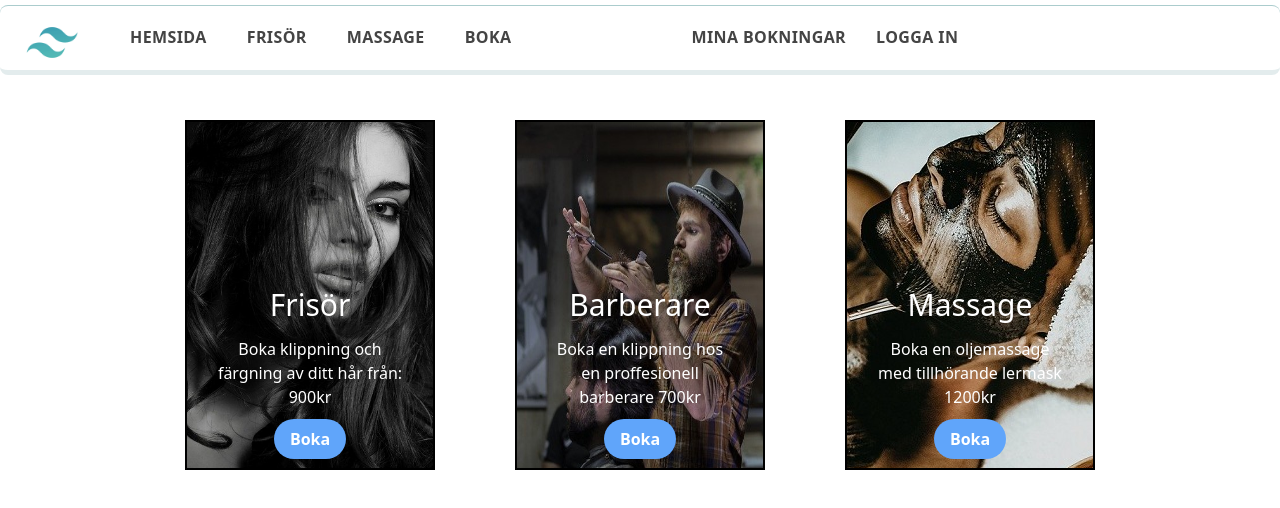
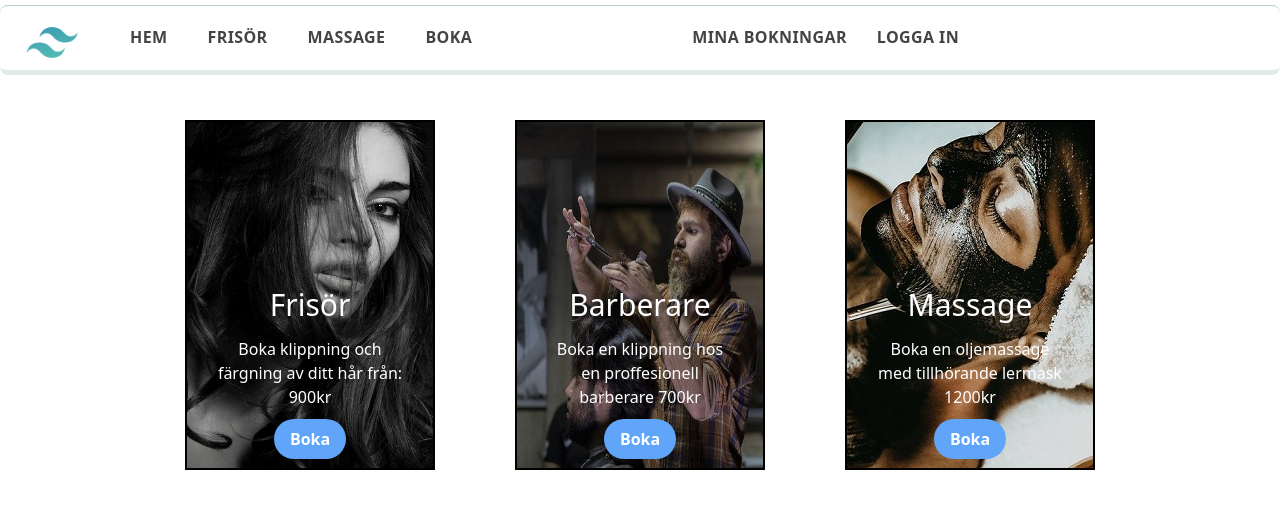
Before and after one commit to susdufva/ReactTest, a React (Create React App) app: page / in a window 1280 px wide. Shown: the top 508 px of the page. Built offline with nearby package versions, Linux system fonts and the light colour scheme.

Commit message:
minor style changes

```diff
--- a/src/components/Nav.css
+++ b/src/components/Nav.css
@@ -1,6 +1,6 @@
 .Nav{
     border-bottom: solid rgba(91, 144, 145, 0.171) 5px;
-    border-top: solid rgba(95, 158, 160, 0.521) 1px;
+    border-top: solid rgba(83, 143, 145, 0.432) 1px;
     border-radius: 8px;
     Color:  rgb(68, 68, 68);
     background-image: url(./img/logo4.png);
@@ -38,7 +38,7 @@
 .Book{
     text-align: right;
     justify-items: right;
-    margin-left: 160px;
+    margin-left: 200px;
 }
 .Page{
     text-align: right;
--- a/src/components/Nav.js
+++ b/src/components/Nav.js
@@ -11,7 +11,7 @@ function Nav() {
             <nav className="Link">
              {/* <img src={require("../picture.png")} alt=" "> */}
              <div className="no-underline text-grey-dark border-b-2 border-transparent uppercase tracking-wide font-bold py-3 mr-8">
-              <Link className="Home" to="/">Hemsida</Link>
+              <Link className="Home" to="/">Hem</Link>
               <Link className="Fri" to="/frisor">Frisör</Link>
               <Link className="Mass" to="/massage">Massage</Link>
               <Link className="Booked" to="/booked">Boka</Link>
```
